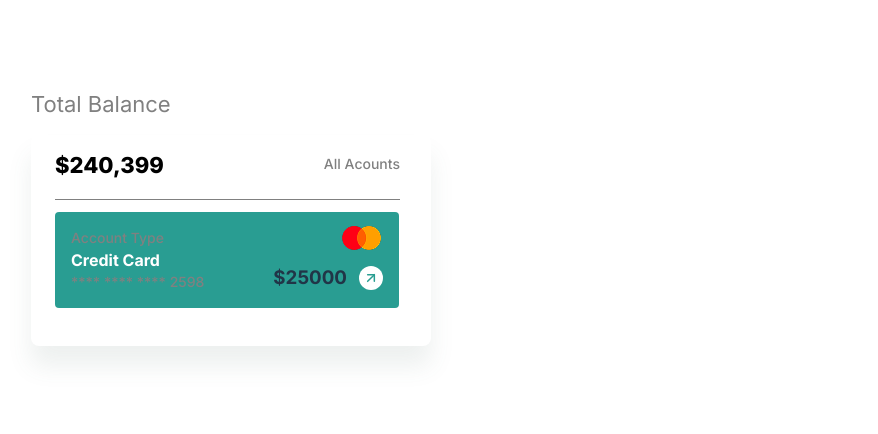
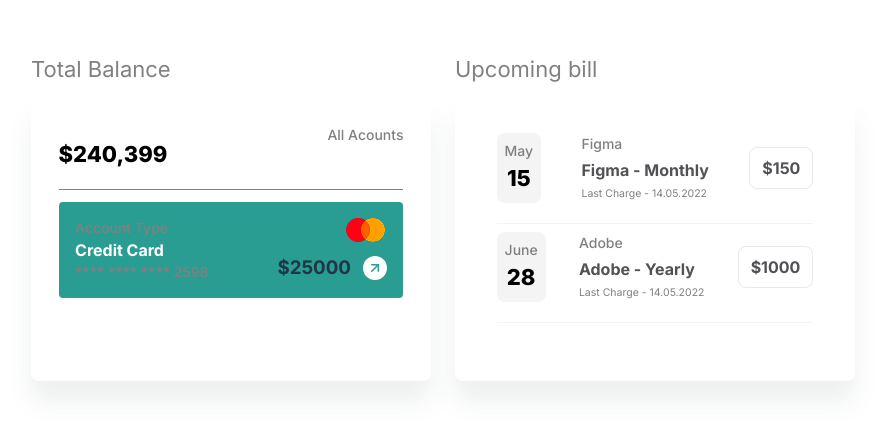
Before and after one commit to Gemchyk/FinTrack, a React (Vite) app: page / in a window 1280 px wide. Shown: the part 190-624 px from the top of the page, without its empty margins (1-879 px from the left). Built offline with nearby package versions, Linux system fonts and the light colour scheme.

Commit message:
Upcoming Bill added

```diff
--- a/src/App.css
+++ b/src/App.css
@@ -12,17 +12,17 @@
 
 
 .header{
-  border-bottom: 1px solid var(--gray-06);
-  padding: 0px 0px 12px 0px;
-  width: 304px;
-  height: 44px;
+  display: inline-flex;
+  justify-content: center;
+  align-items: center;
+  gap: 24px;
 }
 
 #root {
   width: 100%;
   margin: 0 auto;
   padding: 2rem;
-  text-align: center;
+  /* text-align: center; */
   font-family: Inter, sans-serif;
 }
 
--- a/src/App.jsx
+++ b/src/App.jsx
@@ -1,12 +1,17 @@
 import './App.css'
 import WeeklyComparison from './components/WeeklyComparison';
 import TotalBalance from './components/TotalBalance/TotalBalance';
+import UpcomingBillList from './components/UpcomingBills/UpcomingBillList';
 
 function App() {
 
   return (
     <>
-        <TotalBalance />
+    <div className='header'>
+      <TotalBalance />
+      <UpcomingBillList />
+    </div>
+
       {/* <WeeklyComparison /> */}
     </>
   )
--- a/src/components/TotalBalance/TotalBalance.jsx
+++ b/src/components/TotalBalance/TotalBalance.jsx
@@ -1,11 +1,11 @@
 import React from 'react';
 import cardLogo from './imgs/cardLogo.png';
-import './TotalBalance.css';
+import './TotalBalance.scss';
 
 function TotalBalance() {
     return (
         <>
-        <div className='wrapper'>
+            <div>
                 <h1 className='title'>Total Balance</h1>
                 <div className='main'>
                     <div className='main-header'>
@@ -31,7 +31,6 @@
                             </div>
                         </div>
                     </div>
-
                 </div>
             </div>
         </>
--- a/src/components/TotalBalance/TotalBalance.css
+++ b/src/components/TotalBalance/TotalBalance.scss
@@ -3,7 +3,8 @@
 
 
 .wrapper{
-    max-width: 27.5%;
+    width: 27.5%;
+    max-width: 352px;
     max-height: 272px;
     display: flex;
     flex-direction: column;
@@ -97,10 +98,7 @@
     gap: 12px;
 }
 
-.card-preview-addinfo img{
-    position: relative;
-    top: 16px;
-}
+
 
 .card-preview-linkDiv{
     display: flex;
--- /dev/null
+++ b/src/components/UpcomingBills/UpcomingBill.jsx
@@ -0,0 +1,25 @@
+import React from 'react';
+import './UpcomingBill.scss'
+
+function UpcomingBill({item}) {
+    return (
+        <>
+            <div className='singleBill'>
+                <div className='date-div'>
+                    <h4 className='main-sec-title'>{item.month}</h4>
+                    <h3 className='main-title'>{item.date}</h3>
+                </div>
+                <div className='details-div'>
+                    <h3 className='main-sec-title'>{item.company}</h3>
+                    <h3 className='mini-title'>{item.company} - {item.type}</h3>
+                    <h4 className='main-charge-date'>Last Charge - {item.lastCharge}</h4>
+                </div>
+                <div className='amount-div'>
+                    <h3 className='mini-title'>{item.price}</h3>
+                </div>
+            </div>
+        </>
+    );
+}
+
+export default UpcomingBill;
--- /dev/null
+++ b/src/components/UpcomingBills/UpcomingBill.scss
@@ -0,0 +1,89 @@
+
+
+
+
+.main{
+    display: flex;
+    padding: 24px;
+    flex-direction: column;
+    align-items: center;
+    border-radius: 8px;
+    background: var(--White, #FFF);
+    box-shadow: 0px 20px 25px 0px rgba(76, 103, 100, 0.10);
+    h3, h4, h5, p {
+        margin: 0;
+    }
+}
+
+.date-div{
+    display: flex;
+    padding: 8px;
+    flex-direction: column;
+    justify-content: center;
+    align-items: center;
+    gap: 2px;
+    border-radius: 8px;
+    background: var(--Special-BG, rgba(210, 210, 210, 0.25));
+
+}
+
+.singleBill{
+    width: 90%;
+    display: flex;
+    padding: 8px 0px 20px 0px;
+    justify-content: space-between;
+    align-items: center;
+    border-bottom: 1px solid var(--Gray-06, #F3F3F3);
+}
+
+.details-div{
+    display: flex;
+    flex-direction: column;
+    align-items: flex-start;
+    gap: 4px;
+}
+
+.amount-div{
+    display: flex;
+    padding: 8px 12px;
+    align-items: flex-start;
+    gap: 8px;
+    border-radius: 8px;
+    border: 1px solid var(--Gray-05, #E8E8E8);
+    background: var(--White, #FFF);
+    color:rgba(210, 210, 210, 0.25);
+}
+
+
+.main-title{
+    font-family: Inter, sans-serif;
+    font-weight: 800;
+    font-size: 22px;
+    line-height: 145%;
+    text-transform: capitalize;
+    color: black;
+}
+
+.main-sec-title{
+    font-family: Inter, sans-serif;
+    font-weight: 500;
+    font-size: 14px;
+    line-height: 143%;
+    text-transform: capitalize;
+    color: gray;
+}
+
+.mini-title{
+    color: var(--Secondary, #525256);
+    font-family: Inter;
+    font-size: 16px;
+    font-weight: 700;
+    line-height: 24px; /* 150% */
+    text-transform: capitalize;
+}
+.main-charge-date{
+    font-weight: 400;
+    font-size: 10.5px;
+    line-height: 145%;
+    color: gray;
+}
--- /dev/null
+++ b/src/components/UpcomingBills/UpcomingBillList.jsx
@@ -0,0 +1,42 @@
+
+
+import React from 'react';
+import './UpcomingBill.scss'
+import UpcomingBill from './UpcomingBill';
+
+function UpcomingBillList({}) {
+
+    const initialBills = [
+        {
+            id: "1",
+            month: "May",
+            date: 15,
+            company: "Figma",
+            type: "monthly",
+            lastCharge: "14.05.2022",
+            price: "$150"
+        },
+        {
+            id: "2",
+            month: "June",
+            date: 28,
+            company: "Adobe",
+            type: "yearly",
+            lastCharge: "14.05.2022",
+            price: "$1000"
+        }
+    ]
+
+    return (
+        <>
+            <div>
+                <h1 className='title'>Upcoming bill</h1>
+                <div className='main'>
+                        {initialBills.map(i => <UpcomingBill key={i.id} item={i}/>)}
+                </div>
+            </div>
+        </>
+    );
+}
+
+export default UpcomingBillList;
```
Lines whose indentation alone changed are shown as unchanged.
